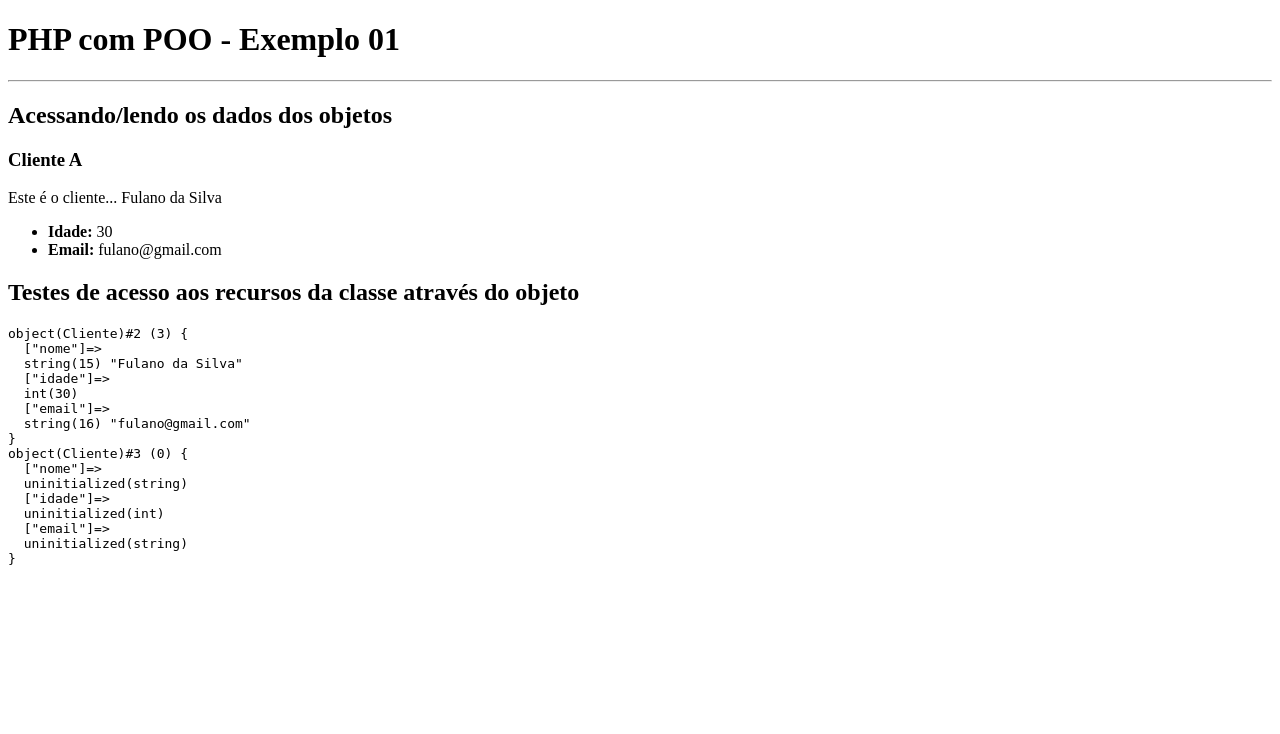
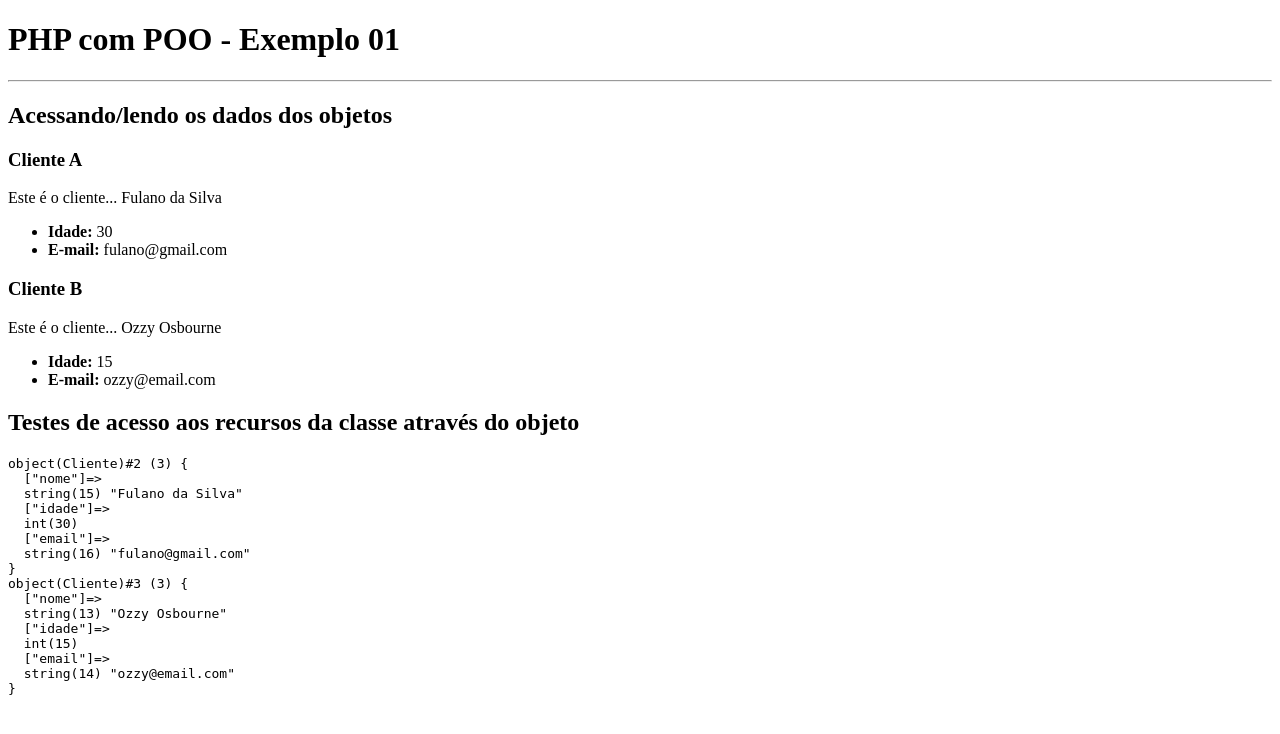
Before and after one commit to PauloHenrique00-tech/aulasphp-poo, a PHP site: page / in a window 1280 px wide. Shown: the top 734 px of the page. Run offline with PHP 8.4, Linux system fonts and the light colour scheme.

Commit message:
Inicializa e acessa objeto clienteB

```diff
--- a/index.php
+++ b/index.php
@@ -21,6 +21,10 @@ $clienteB = new Cliente();
 $clienteA->nome = "Fulano da Silva";
 $clienteA->idade = 30;
 $clienteA->email = "fulano@gmail.com";
+
+$clienteB->nome = "Ozzy Osbourne";
+$clienteB->idade = 15;
+$clienteB->email = "ozzy@email.com";
 ?>
 
 <h2>Acessando/lendo os dados dos objetos</h2>
@@ -31,12 +35,23 @@ $clienteA->email = "fulano@gmail.com";
 </div>
 
 <ul>
-    <li><b>Idade:</b> <?=$clienteA->idade?></li>
-    <li><b>Email:</b> <?=$clienteA->email?></li>
+    <li><b>Idade:</b> <?=$clienteA->idade?> </li>
+    <li><b>E-mail:</b> <?=$clienteA->email?> </li>
+</ul>
+
+<h3>Cliente B</h3>
+<div>
+    <?=$clienteB->exibirDados()?>
+</div>
+
+<ul>
+    <li><b>Idade:</b> <?=$clienteB->idade?> </li>
+    <li><b>E-mail:</b> <?=$clienteB->email?> </li>
 </ul>
 
 
-<h2>Testes de acesso aos recursos da classe através do objeto</h2>
+<h2>Testes de acesso aos recursos
+da classe através do objeto</h2>
 
 <pre><?=var_dump($clienteA, $clienteB)?></pre>
 
```
